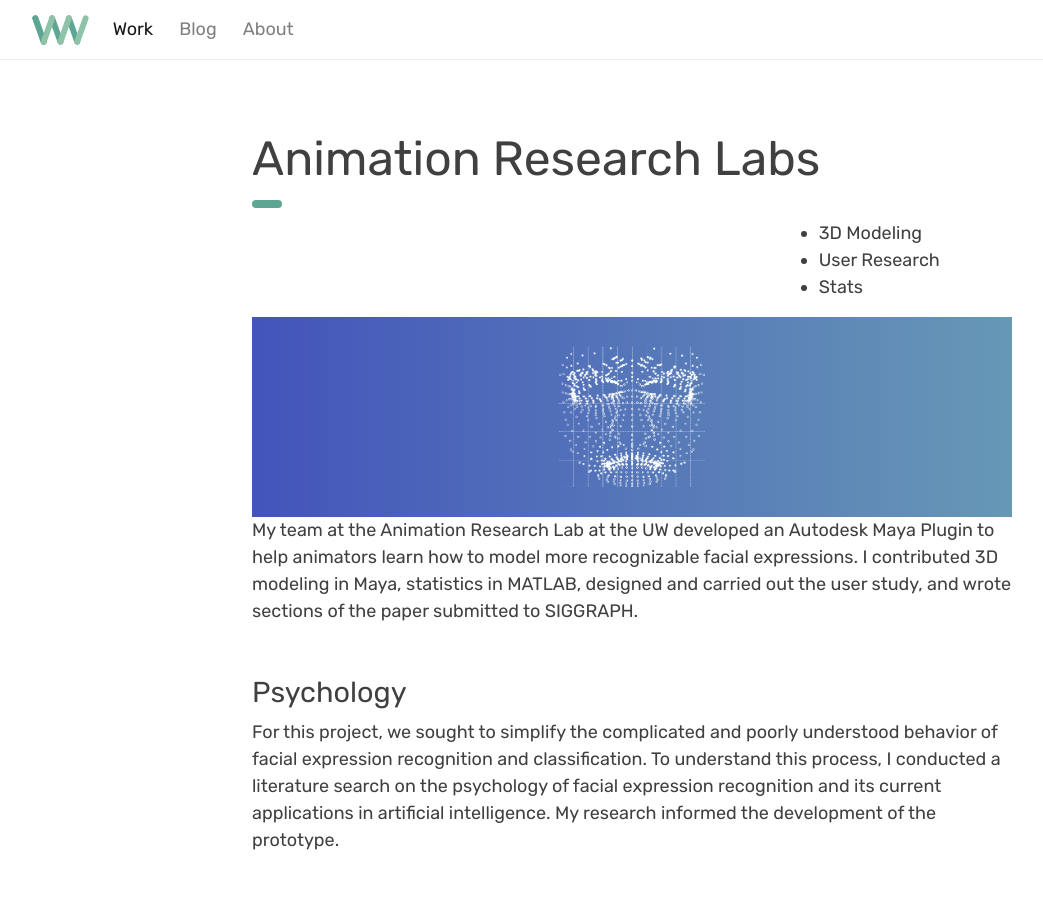
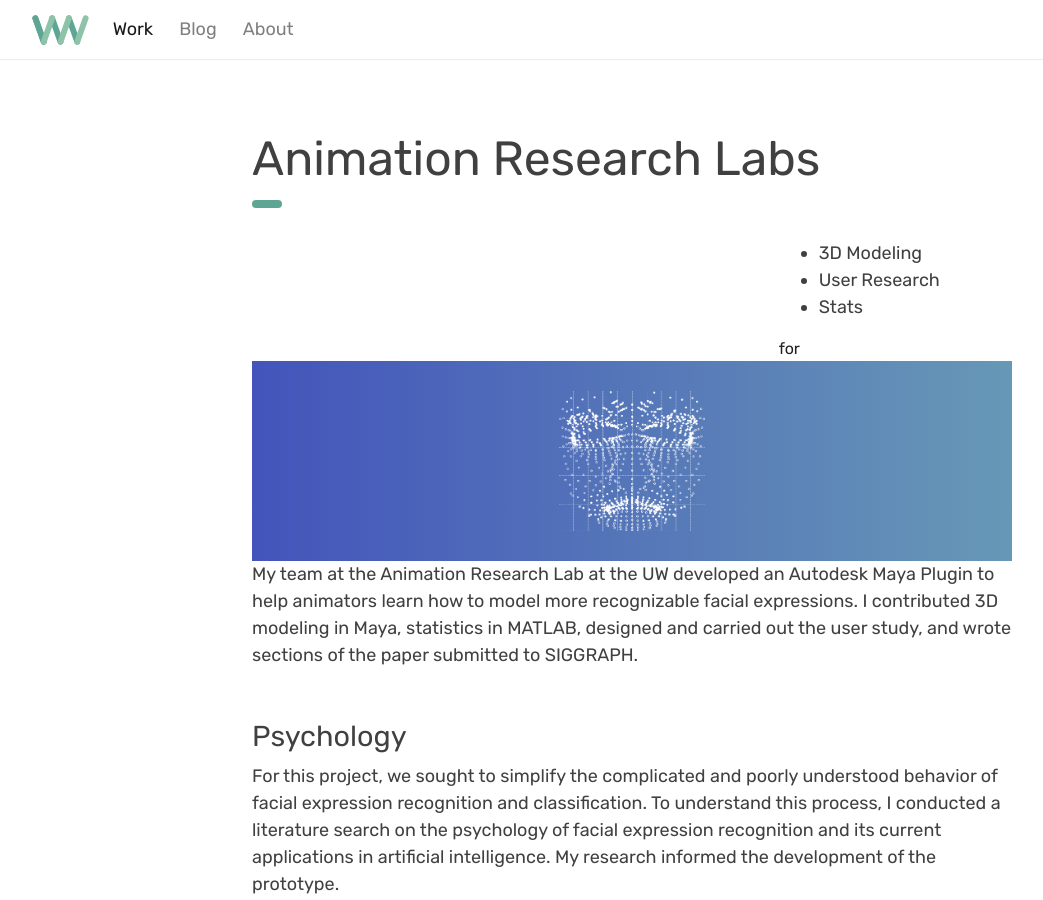
Before and after one commit to ellenvanwyk/ellenvanwyk.github.io, a Jekyll site: the page built from caseStudies/old/2018-03-06-3D-modeling.markdown, in a window 1280 px wide and 900 px high. Shown: the whole window, without its empty margins (8-1051 px from the left). Built offline with Jekyll 4.4.1, drawn with Linux system fonts in a browser that asks for light colours; nearby versions of some CDN libraries; some web fonts are replaced.

```diff
--- a/_layouts/blog.html
+++ b/_layouts/blog.html
@@ -36,4 +36,5 @@
     </div>
     {% include footer.html %}
   </body>
+  {% include analytics.html %}
 </html>
--- a/_layouts/home.html
+++ b/_layouts/home.html
@@ -55,4 +55,5 @@
     </div>
     {% include footer.html %}
   </body>
+  {% include analytics.html %}
 </html>
--- a/_layouts/post.html
+++ b/_layouts/post.html
@@ -19,7 +19,7 @@
 			<span>
 				{{ page.tagline }}
 			</span>
-			<div style="width: 30px;height: 8px;background: #5ea694;border-radius: 13px;margin: 12px 0;"></div>
+			<div style="width: 30px;height: 8px;background: #5ea694;border-radius: 13px;margin: 12px 0 32px;"></div>
 
 		</header>
 
@@ -37,6 +37,8 @@
 					</li>
                 {% endfor %}
             	</ul>
+
+            	for <b> {{ page.where }}</b>
 
 
 
@@ -72,4 +74,5 @@
     </div>
     {% include footer.html %}
   </body>
+	{% include analytics.html %}
 </html>
```
